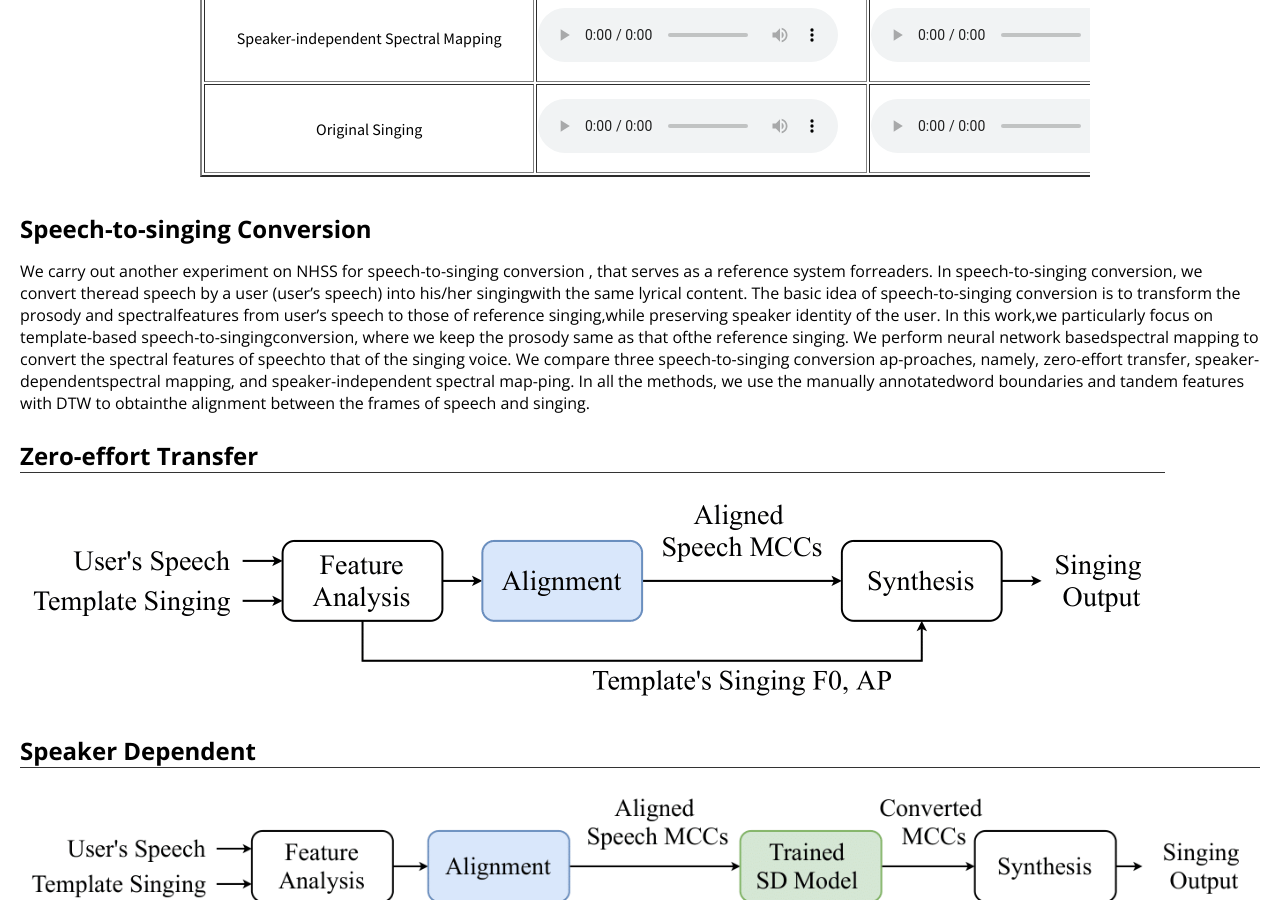
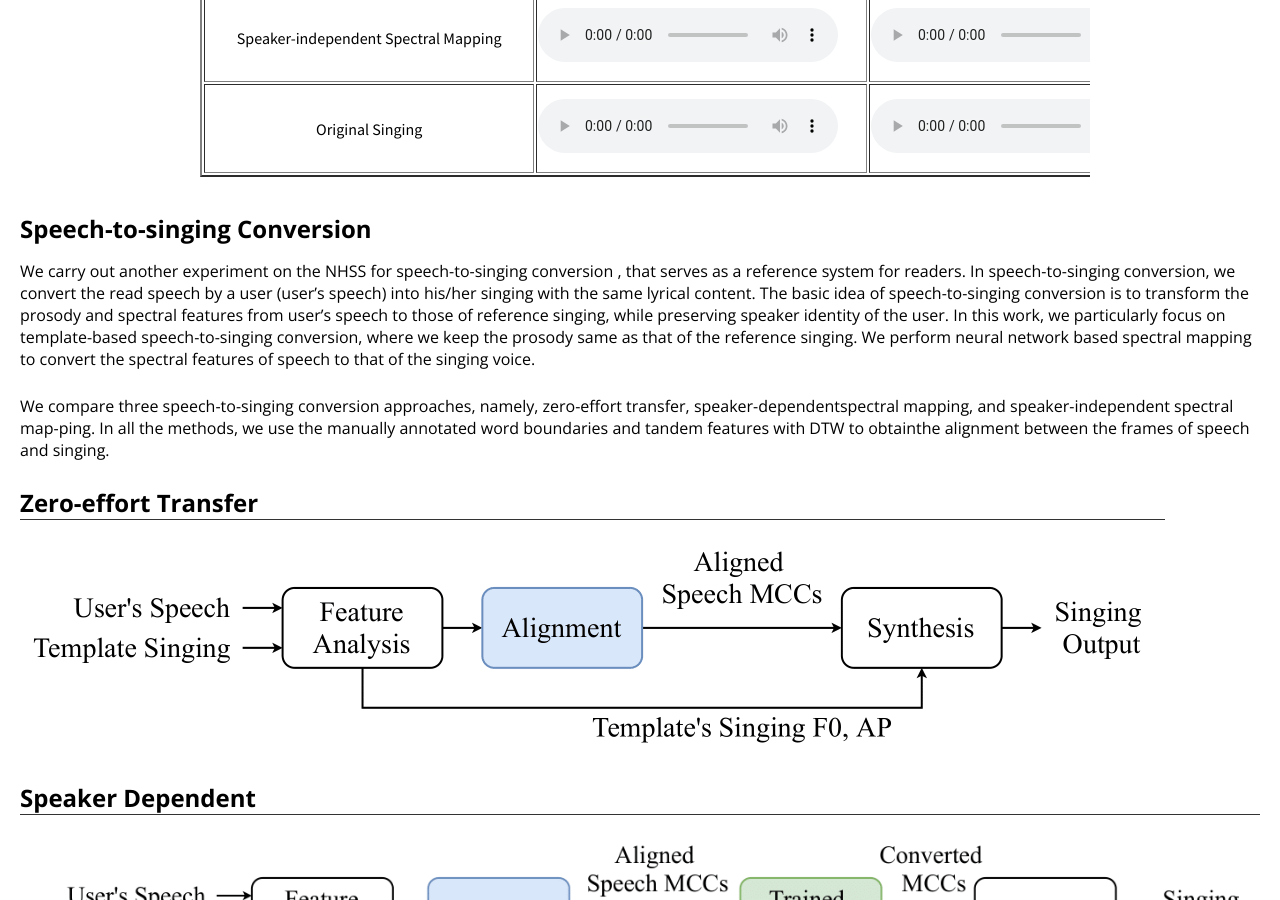
Before and after one commit to bidishasharma/bidishasharma.github.io, a Jekyll site: the page NHSS_Database/demo.html, which Jekyll copies as it is, in a window 1280 px wide and 900 px high, scrolled down 490 px. Built offline with Jekyll 4.4.1, drawn with Linux system fonts in a browser that asks for light colours.

Commit message:
Update demo.html

```diff
--- a/NHSS_Database/demo.html
+++ b/NHSS_Database/demo.html
@@ -167,9 +167,10 @@
           <div class="flex-item flex-column">
 	<h2 class="add-top-margin">Speech-to-singing Conversion</h2>
             <p class="text add-top-margin">
-              We carry out another experiment on NHSS for speech-to-singing conversion , that serves as a reference system forreaders.   In  speech-to-singing  conversion,  we  convert  theread speech by a user (user’s speech) into his/her singingwith the same lyrical content.  The basic idea of speech-to-singing conversion is to transform the prosody and spectralfeatures from user’s speech to those of reference singing,while preserving speaker identity of the user.  In this work,we particularly focus on template-based speech-to-singingconversion,  where  we  keep  the  prosody  same  as  that  ofthe reference singing.  We perform neural network basedspectral mapping to convert the spectral features of speechto that of the singing voice.
-
-	     We   compare   three   speech-to-singing   conversion   ap-proaches,  namely,  zero-effort transfer,  speaker-dependentspectral mapping, and speaker-independent spectral map-ping.  In all the methods, we use the manually annotatedword boundaries and tandem features with DTW to obtainthe alignment between the frames of speech and singing.
+              We carry out another experiment on the NHSS for speech-to-singing conversion , that serves as a reference system for readers. In  speech-to-singing  conversion, we  convert  the read speech by a user (user’s speech) into his/her singing with the same lyrical content. The basic idea of speech-to-singing conversion is to transform the prosody and spectral features from user’s speech to those of reference singing, while preserving speaker identity of the user. In this work, we particularly focus on template-based speech-to-singing conversion, where  we  keep  the  prosody  same  as  that  of the reference singing.  We perform neural network based spectral mapping to convert the spectral features of speech to that of the singing voice.
+              </p>
+	      <p class="text add-top-margin">
+	     We   compare   three   speech-to-singing   conversion   approaches,  namely,  zero-effort transfer,  speaker-dependentspectral mapping, and speaker-independent spectral map-ping.  In all the methods, we use the manually annotated word boundaries and tandem features with DTW to obtainthe alignment between the frames of speech and singing.
 
             </p>
           </div>
```
